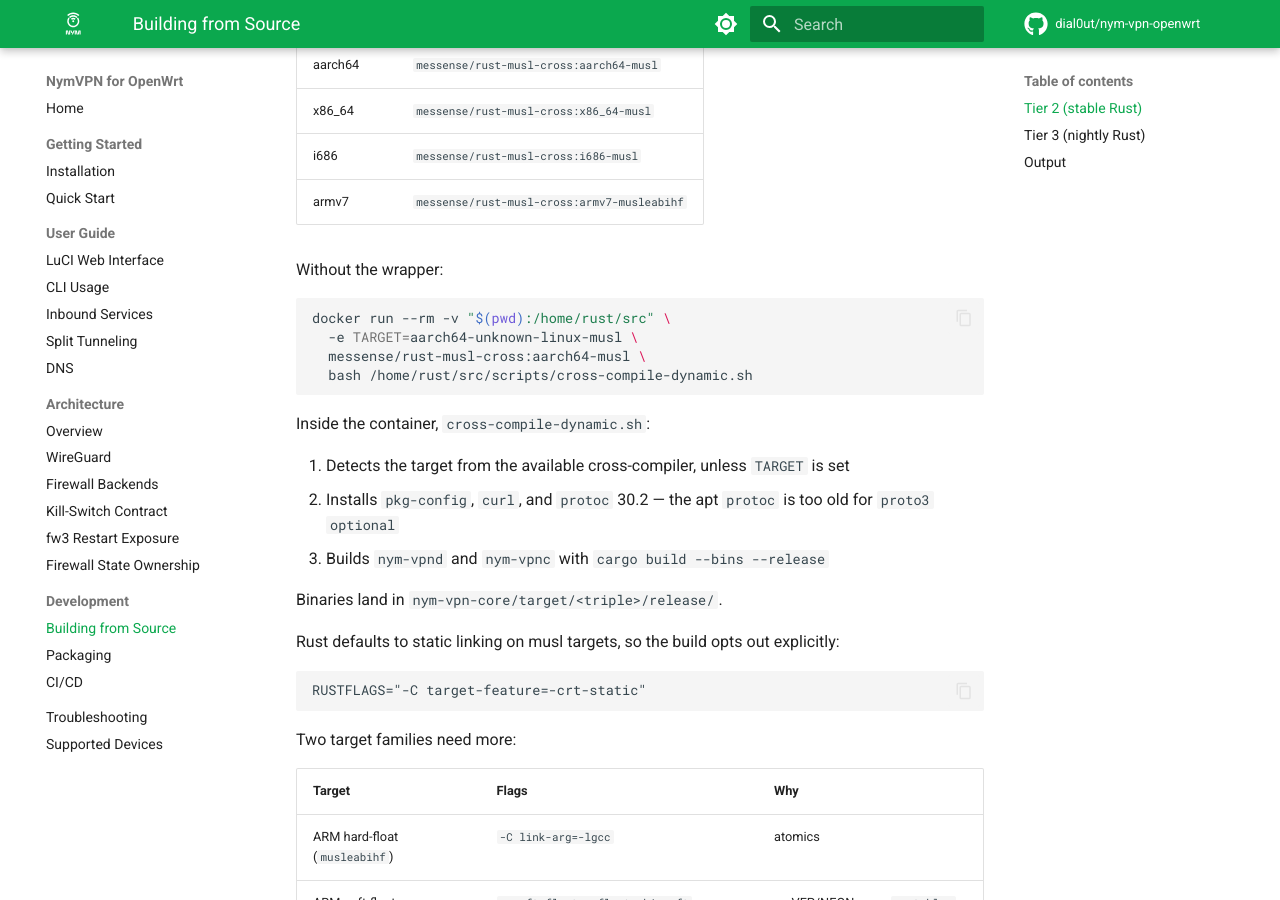
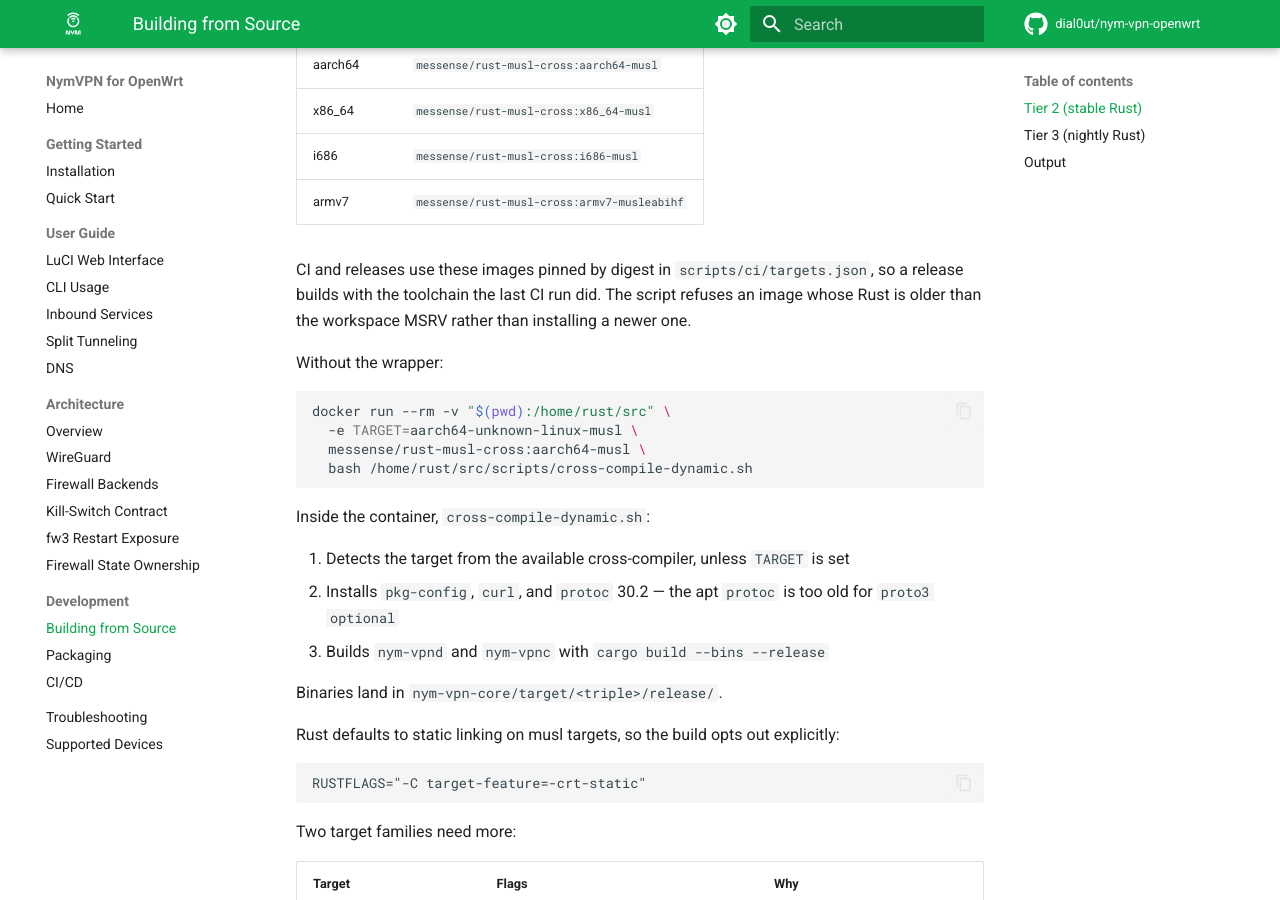
Before and after one commit to dial0ut/nym-vpn-openwrt, an MkDocs documentation site: the page built from docs/development/building.md, in a window 1280 px wide and 900 px high, scrolled down 557 px. Built offline with MkDocs 1.6.1 and Material for MkDocs 9.7.7, drawn with Linux system fonts in a browser that asks for light colours; comment, search, counter and statistics services are not loaded.

Commit message:
ci: cross-build armv7 and mipsel on every push
v1.34.0 and v1.35.0 both failed to build on 32-bit targets, and only
after they were tagged: nothing built them before. build.yml builds the
targets in scripts/ci/targets.json in their pinned images. ci.yml runs it
for armv7 (stock image, stable) and mipsel (custom image, nightly
build-std, no 64-bit atomics), the release for all of them.

cross-compile-dynamic.sh fails on an image older than the MSRV instead of
installing the current stable.

```diff
--- a/docs/development/building.md
+++ b/docs/development/building.md
@@ -23,6 +23,10 @@ linked; the firewall is driven through the `nft` and `iptables-restore` binaries
 | x86_64 | `messense/rust-musl-cross:x86_64-musl` |
 | i686 | `messense/rust-musl-cross:i686-musl` |
 | armv7 | `messense/rust-musl-cross:armv7-musleabihf` |
+
+CI and releases use these images pinned by digest in `scripts/ci/targets.json`, so a release
+builds with the toolchain the last CI run did. The script refuses an image whose Rust is older
+than the workspace MSRV rather than installing a newer one.
 
 Without the wrapper:
 
```
Also changed, not shown: 5 other files.
